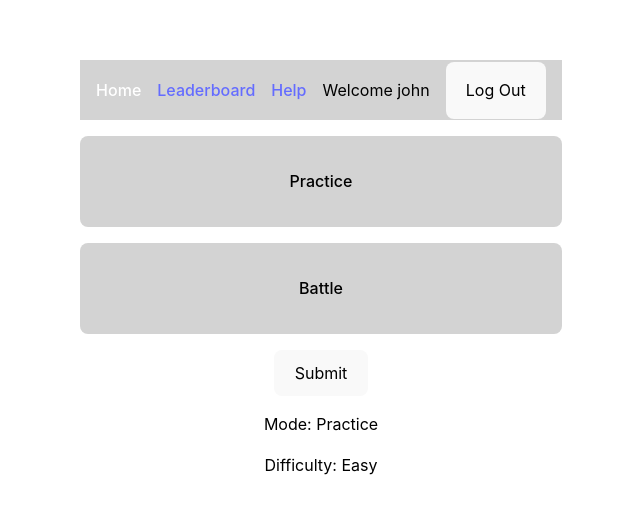
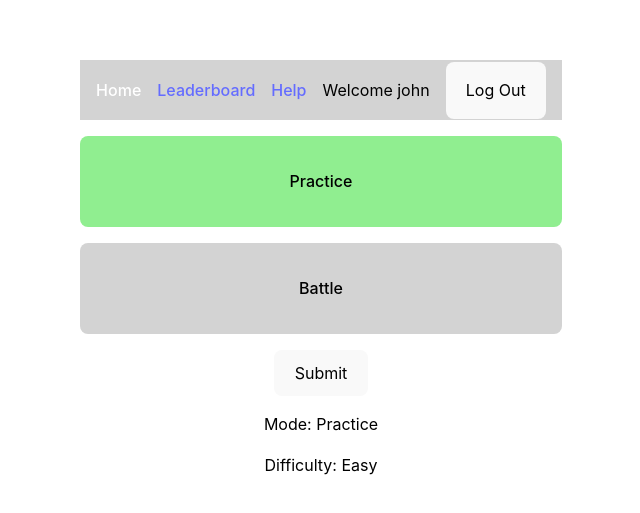
Before and after one commit to HaimFC/code-battle, a React (Vite) app in the folder code-battle/: page / in a window 1280 px wide. Shown: the part 123-636 px from the top of the page, without its empty margins (319-959 px from the left). Built offline with nearby package versions, Linux system fonts and the light colour scheme.

Commit message:
added selected prop

```diff
--- a/code-battle/src/pages/HomePage.jsx
+++ b/code-battle/src/pages/HomePage.jsx
@@ -14,7 +14,7 @@ export default function HomePage({
     const cards = [{ text: "Practice" }, { text: "Battle" }];
     return (
       <>
-        <Cards cards={cards} handleClick={setMode} />
+        <Cards cards={cards} handleClick={setMode} selected={mode} />
         <button onClick={handleSelectMode}>Submit</button>
         <p>Mode: {mode}</p>
         <p>Difficulty: {difficulty}</p>
```
